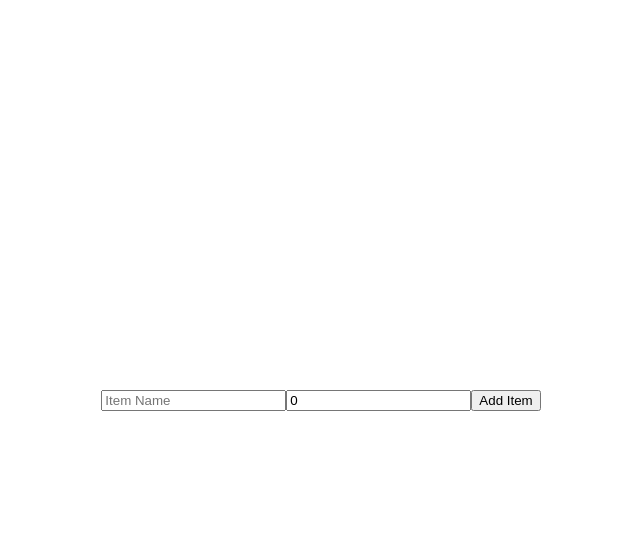
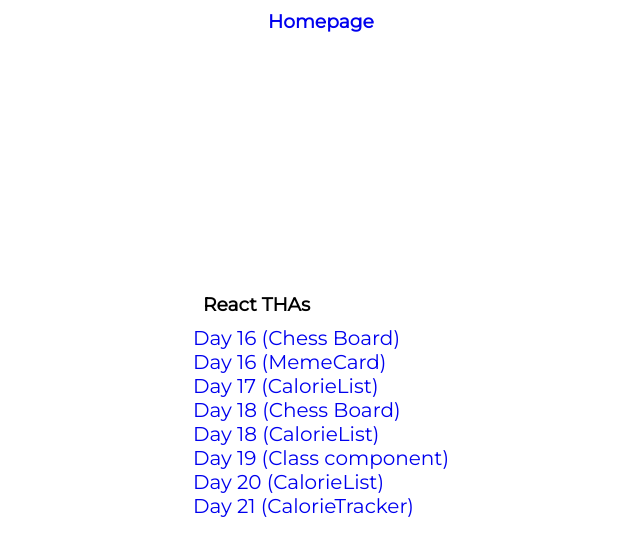
Before and after one commit to siddharth20190428/Frontend-THAs, a React (Create React App) app in the folder react-thas/: page / in a window 1280 px wide. Shown: the top 556 px of the page, without its empty margins (319-959 px from the left). Built offline with nearby package versions, Linux system fonts and the light colour scheme.

Commit message:
added routes

```diff
--- a/react-thas/src/App.css
+++ b/react-thas/src/App.css
@@ -1,13 +1,36 @@
+@import url("https://fonts.googleapis.com/css2?family=Montserrat&display=swap");
+
 * {
   margin: 0;
+  padding: 0;
   box-sizing: border-box;
 }
 
-body {
+.App {
   height: 100vh;
+  font-family: "Montserrat", serif;
   display: flex;
+  flex-direction: column;
   justify-content: center;
   align-items: center;
+}
+
+.links {
+  list-style: none;
+}
+.links > li > a {
+  text-decoration: none;
+  font-size: 20px;
+}
+
+.home-header {
+  position: absolute;
+  top: 0;
+  justify-self: flex-start;
+}
+
+.home-header > a {
+  text-decoration: none;
 }
 
 /* Chess Starts */
--- a/react-thas/src/App.js
+++ b/react-thas/src/App.js
@@ -1,5 +1,6 @@
 import "./App.css";
-import { Switch, Route } from "react-router-dom";
+import Home from "./Home";
+import { BrowserRouter as Router, Switch, Route, Link } from "react-router-dom";
 import Chess from "./Day 16/Chess";
 import MemeCard from "./Day 16/MemeCard";
 import CalorieList from "./Day 17/CalorieList";
@@ -14,14 +15,35 @@ import foods from "./utils/FoodData";
 function App() {
   return (
     <div className="App">
-      {/* <Chess /> */}
-      {/* <MemeCard /> */}
-      {/* <CalorieList foods={foods} /> */}
-      {/* <Chess1 /> */}
-      {/* <CalorieList1 foods={foods} /> */}
-      {/* <CalorieList2 /> */}
-      {/* <Box /> */}
-      <CalorieTracker />
+      <Router>
+        <h3 className="home-header">
+          <Link to="/">Homepage</Link>
+        </h3>
+        <Switch>
+          <Route exact path="/day16/chess" component={Chess} />
+          <Route exact path="/day16/meme-card" component={MemeCard} />
+          <Route
+            exact
+            path="/day17/"
+            component={() => <CalorieList foods={foods} />}
+          />
+          <Route exact path="/day18/chess" component={Chess1} />
+          <Route
+            exact
+            path="/day18/calorie-list"
+            component={() => <CalorieList1 foods={foods} />}
+          />
+          <Route exact path="/day19/" component={Box} />
+          <Route
+            exact
+            path="/day20/"
+            component={() => <CalorieList2 foods={foods} />}
+          />
+          <Route exact path="/day21/" component={CalorieTracker} />
+          <Route exact path="/" component={Home} />
+          <Home />
+        </Switch>
+      </Router>
     </div>
   );
 }
--- a/react-thas/src/Day 16/MemeCard.js
+++ b/react-thas/src/Day 16/MemeCard.js
@@ -5,7 +5,7 @@ const MemeCard = () => {
   return (
     <div className="card">
       <div className="card-pic">
-        <img src="./meme.png" />
+        <img src="../meme.png" alt="My meme" />
       </div>
       <h3>This is my meme card</h3>
     </div>
--- a/react-thas/src/Day 17/CalorieList.js
+++ b/react-thas/src/Day 17/CalorieList.js
@@ -9,7 +9,7 @@ const CalorieCard = ({ food, calory }) => {
   );
 };
 
-const CalorieList = (foods) => {
+const CalorieList = ({ foods }) => {
   return (
     <div>
       <h2 className="head">Calorie Read Me</h2>
--- a/react-thas/src/Day 18/CalorieList.js
+++ b/react-thas/src/Day 18/CalorieList.js
@@ -15,7 +15,7 @@ const CalorieCard = ({ food, calory }) => {
   );
 };
 
-const CalorieList = (foods) => {
+const CalorieList = ({ foods }) => {
   return (
     <div>
       <h2 className="head">Calorie Read Me</h2>
--- a/react-thas/src/Day 19/CountButtons.js
+++ b/react-thas/src/Day 19/CountButtons.js
@@ -13,6 +13,9 @@ class CountButton extends React.Component {
         onClick: () => {
           let ncount = this.state.count + 1;
           this.setState({ count: ncount });
+        },
+        style: {
+          width: "20px",
         },
       },
       this.state.count
@@ -32,7 +35,17 @@ class Box extends React.Component {
         {},
         "There are 4 counter component instances that each manage their own state."
       ),
-      [...Array(4).keys()].map(() => <CountButton />),
+      React.createElement(
+        "div",
+        {
+          style: {
+            display: "flex",
+            justifyContent: "center",
+            padding: "10px",
+          },
+        },
+        [...Array(4).keys()].map(() => <CountButton />)
+      ),
     ]);
   }
 }
--- a/react-thas/src/Day 20/CalorieList.js
+++ b/react-thas/src/Day 20/CalorieList.js
@@ -16,7 +16,7 @@ const CalorieCard = ({ card, cards, setCards }) => {
   );
 };
 
-const CalorieList = (foods) => {
+const CalorieList = ({ foods }) => {
   const [cards, setCards] = useState(foods);
   return (
     <div>
--- /dev/null
+++ b/react-thas/src/Home.js
@@ -0,0 +1,38 @@
+import React from "react";
+import { Link } from "react-router-dom";
+
+const Home = () => {
+  return (
+    <div>
+      <h3>React THAs</h3>
+      <ul className="links">
+        <li>
+          <Link to="/day16/chess">Day 16 (Chess Board)</Link>
+        </li>
+        <li>
+          <Link to="/day16/meme-card">Day 16 (MemeCard)</Link>
+        </li>
+        <li>
+          <Link to="/day17/">Day 17 (CalorieList)</Link>
+        </li>
+        <li>
+          <Link to="/day18/chess">Day 18 (Chess Board)</Link>
+        </li>
+        <li>
+          <Link to="/day18/calorie-list">Day 18 (CalorieList)</Link>
+        </li>
+        <li>
+          <Link to="/day19/">Day 19 (Class component)</Link>
+        </li>
+        <li>
+          <Link to="/day20/">Day 20 (CalorieList)</Link>
+        </li>
+        <li>
+          <Link to="/day21/">Day 21 (CalorieTracker)</Link>
+        </li>
+      </ul>
+    </div>
+  );
+};
+
+export default Home;
--- a/react-thas/src/index.js
+++ b/react-thas/src/index.js
@@ -2,11 +2,10 @@ import React from "react";
 import ReactDOM from "react-dom";
 import "./index.css";
 import App from "./App";
-import { BrowserRouter } from "react-router-dom";
 
 ReactDOM.render(
-  <BrowserRouter>
+  <React.StrictMode>
     <App />
-  </BrowserRouter>,
+  </React.StrictMode>,
   document.getElementById("root")
 );
```
